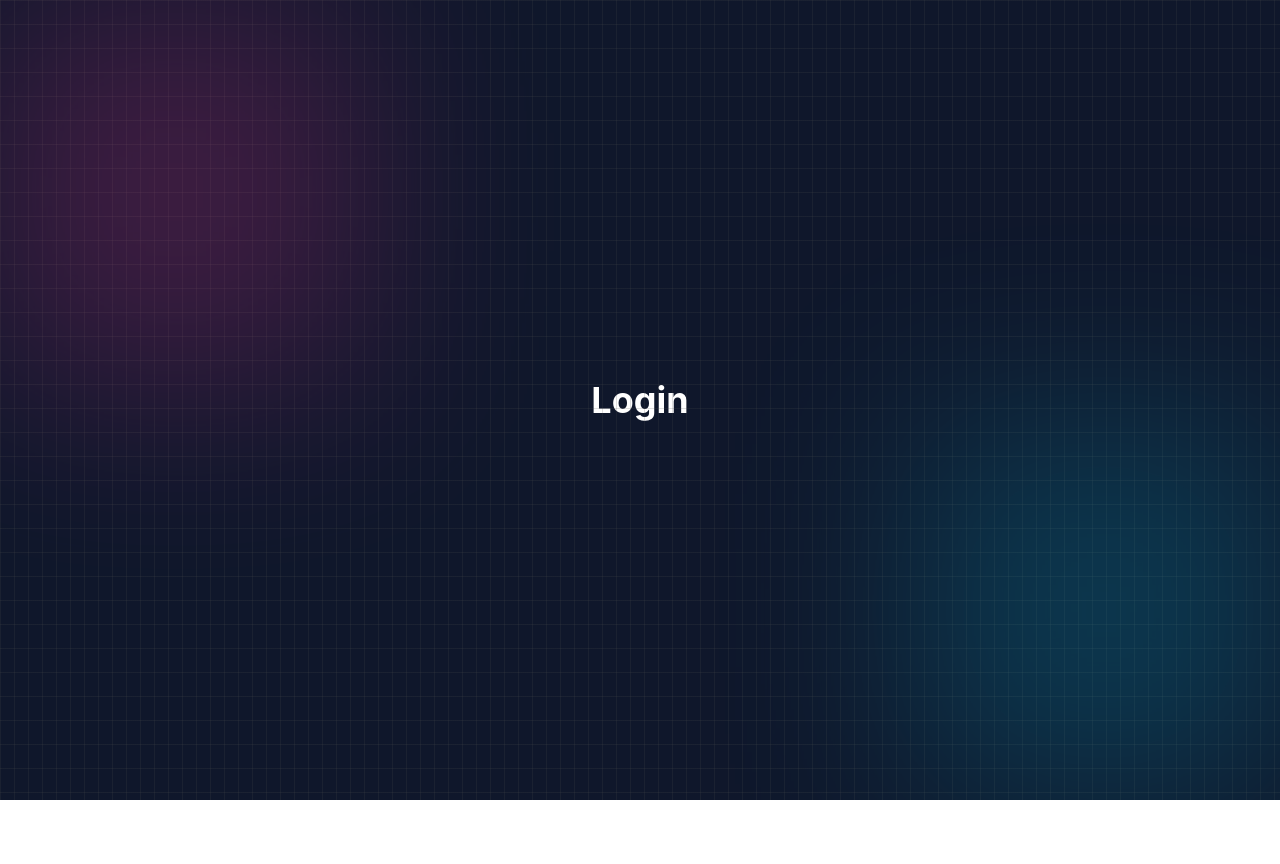
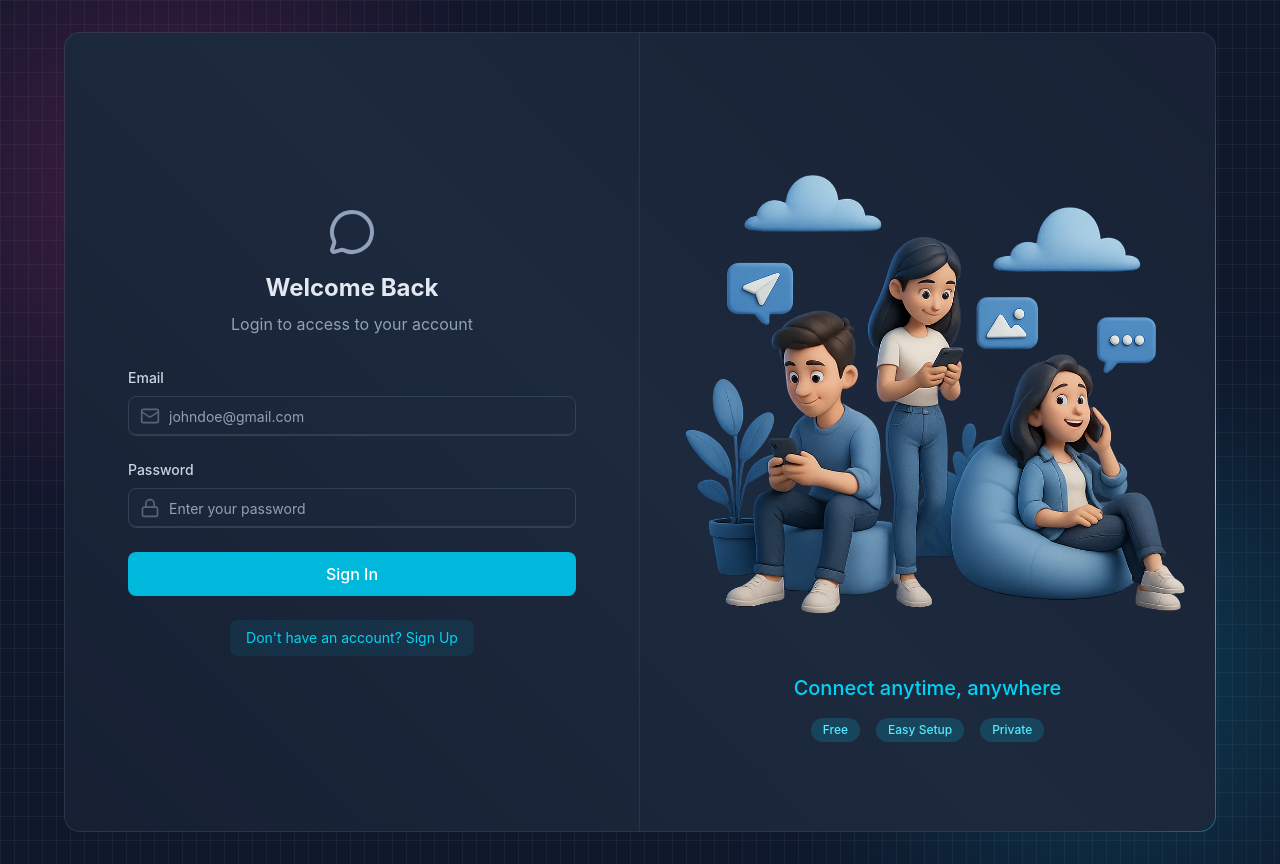
Before and after one commit to sidd-singh04/Chatify, a React (Vite) app in the folder frontend/: page /login in a window 1280 px wide. Before the commit the page ends 800 px from the top, so only its background shows below. Built offline with nearby package versions, Linux system fonts and the light colour scheme; no server answers.

Commit message:
login and logout implemented

```diff
--- a/frontend/src/pages/ChatPage.jsx
+++ b/frontend/src/pages/ChatPage.jsx
@@ -1,12 +1,27 @@
-import React from 'react'
+import React from "react";
+import { useAuthStore } from "../store/useAuthStore";
 
 const ChatPage = () => {
+  const { logout } = useAuthStore();
 
   return (
-    <div>
-       <h1 className='text-white text-4xl font-bold'>Chats</h1>
+    <div className="flex flex-col gap-6">
+      <h1 className="text-white text-4xl font-bold">Chats</h1>
+
+      <button
+        onClick={logout}
+        className="
+          w-fit px-6 py-2 rounded-lg
+          bg-red-500 text-white font-medium
+          hover:bg-red-600
+          active:scale-95
+          transition-all
+        "
+      >
+        Logout
+      </button>
     </div>
-  )
-}
+  );
+};
 
-export default ChatPage
+export default ChatPage;
--- a/frontend/src/pages/LoginPage.jsx
+++ b/frontend/src/pages/LoginPage.jsx
@@ -1,12 +1,108 @@
-import React from 'react'
+import { useState } from "react";
+import { useAuthStore } from "../store/useAuthStore";
+import BorderAnimatedContainer from "../components/BorderAnimatedContainer";
+import { MessageCircleIcon, MailIcon, LoaderIcon, LockIcon } from "lucide-react";
+import { Link } from "react-router";
 
-const LoginPage = () => {
+function LoginPage() {
+  const [formData, setFormData] = useState({ email: "", password: "" });
+  const { login, isLoggingIn } = useAuthStore();
+
+  const handleSubmit = (e) => {
+    e.preventDefault();
+    login(formData);
+  };
 
   return (
-    <div className='text-white text-4xl font-bold'>
-      Login
+    <div className="w-full flex items-center justify-center p-4 bg-slate-900">
+      <div className="relative w-full max-w-6xl md:h-[800px] h-[650px]">
+        <BorderAnimatedContainer>
+          <div className="w-full flex flex-col md:flex-row">
+            {/* FORM CLOUMN - LEFT SIDE */}
+            <div className="md:w-1/2 p-8 flex items-center justify-center md:border-r border-slate-600/30">
+              <div className="w-full max-w-md">
+                {/* HEADING TEXT */}
+                <div className="text-center mb-8">
+                  <MessageCircleIcon className="w-12 h-12 mx-auto text-slate-400 mb-4" />
+                  <h2 className="text-2xl font-bold text-slate-200 mb-2">Welcome Back</h2>
+                  <p className="text-slate-400">Login to access to your account</p>
+                </div>
+
+                {/* FORM */}
+                <form onSubmit={handleSubmit} className="space-y-6">
+                  {/* EMAIL INPUT */}
+                  <div>
+                    <label className="auth-input-label">Email</label>
+                    <div className="relative">
+                      <MailIcon className="auth-input-icon" />
+
+                      <input
+                        type="email"
+                        value={formData.email}
+                        onChange={(e) => setFormData({ ...formData, email: e.target.value })}
+                        className="input"
+                        placeholder="johndoe@gmail.com"
+                      />
+                    </div>
+                  </div>
+
+                  {/* PASSWORD INPUT */}
+                  <div>
+                    <label className="auth-input-label">Password</label>
+                    <div className="relative">
+                      <LockIcon className="auth-input-icon" />
+
+                      <input
+                        type="password"
+                        value={formData.password}
+                        onChange={(e) => setFormData({ ...formData, password: e.target.value })}
+                        className="input"
+                        placeholder="Enter your password"
+                      />
+                    </div>
+                  </div>
+
+                  {/* SUBMIT BUTTON */}
+                  <button className="auth-btn" type="submit" disabled={isLoggingIn}>
+                    {isLoggingIn ? (
+                      <LoaderIcon className="w-full h-5 animate-spin text-center" />
+                    ) : (
+                      "Sign In"
+                    )}
+                  </button>
+                </form>
+
+                <div className="mt-6 text-center">
+                  <Link to="/signup" className="auth-link">
+                    Don't have an account? Sign Up
+                  </Link>
+                </div>
+              </div>
+            </div>
+
+            {/* FORM ILLUSTRATION - RIGHT SIDE */}
+            <div className="hidden md:w-1/2 md:flex items-center justify-center p-6 bg-gradient-to-bl from-slate-800/20 to-transparent">
+              <div>
+                <img
+                  src="/login.png"
+                  alt="People using mobile devices"
+                  className="w-full h-auto object-contain"
+                />
+                <div className="mt-6 text-center">
+                  <h3 className="text-xl font-medium text-cyan-400">Connect anytime, anywhere</h3>
+
+                  <div className="mt-4 flex justify-center gap-4">
+                    <span className="auth-badge">Free</span>
+                    <span className="auth-badge">Easy Setup</span>
+                    <span className="auth-badge">Private</span>
+                  </div>
+                </div>
+              </div>
+            </div>
+          </div>
+        </BorderAnimatedContainer>
+      </div>
     </div>
-  )
+  );
 }
-
-export default LoginPage
+export default LoginPage;
--- a/frontend/src/store/useAuthStore.js
+++ b/frontend/src/store/useAuthStore.js
@@ -22,6 +22,38 @@
   }
 },
 
+ login: async (data) => {
+    set({ isLoggingIn: true });
+    try {
+      const res = await axiosInstance.post("/auth/login", data);
+      set({ authUser: res.data });
+
+      toast.success("Logged in successfully");
+
+      get().connectSocket();
+    } catch (error) {
+      toast.error(error.response.data.message);
+    } finally {
+      set({ isLoggingIn: false });
+    }
+  },
+
+  logout: async () => {
+  try {
+    await axiosInstance.post("/auth/logout");
+
+    set({
+      authUser: null,
+      isCheckingAuth: false,
+    });
+
+    toast.success("Logged out successfully");
+  } catch (error) {
+    toast.error("Error logging out");
+  }
+},
+
+
 
   checkAuth: async () => {
     try {
```
Also changed, not shown: 2 other files (tests, documents, lock files or other folders).
